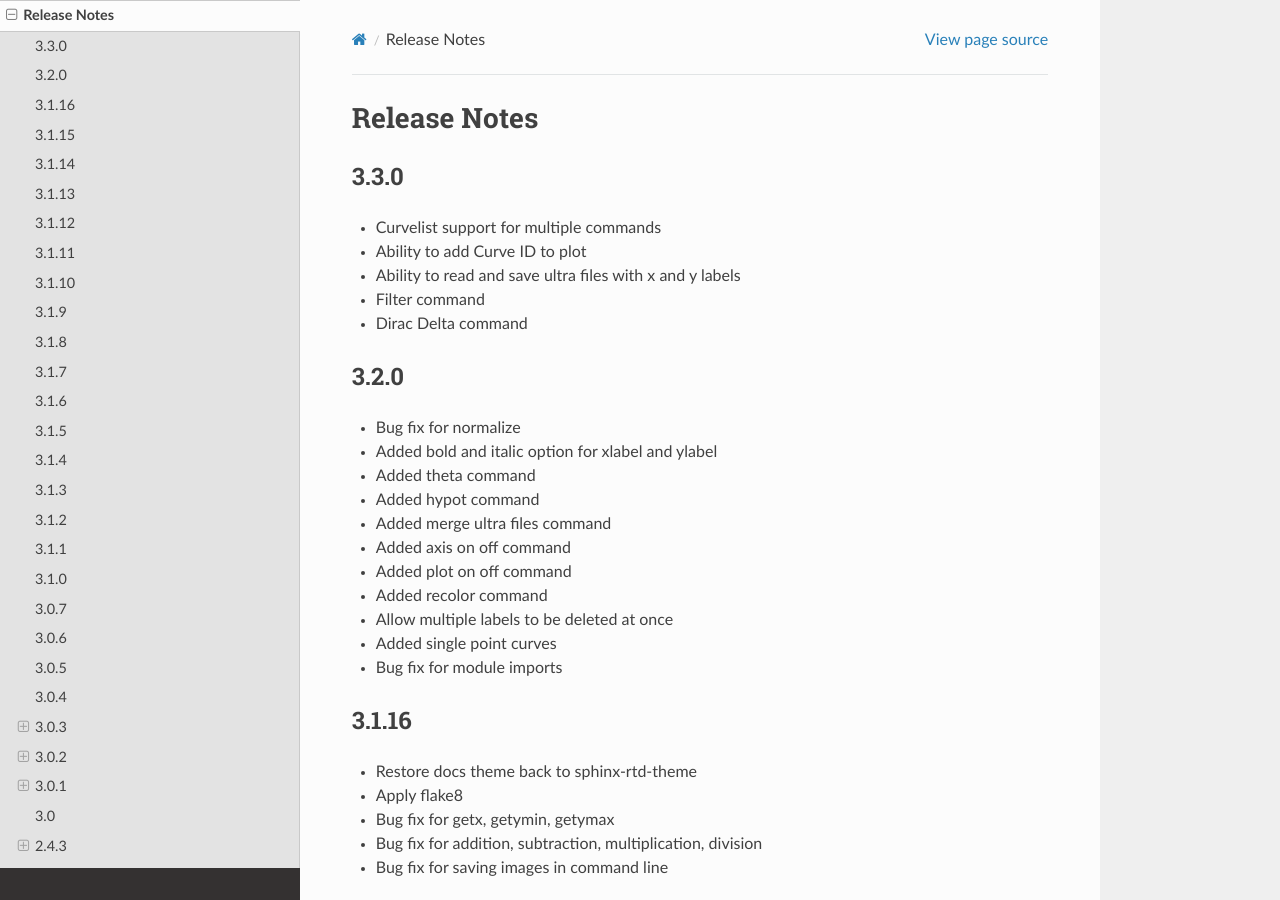
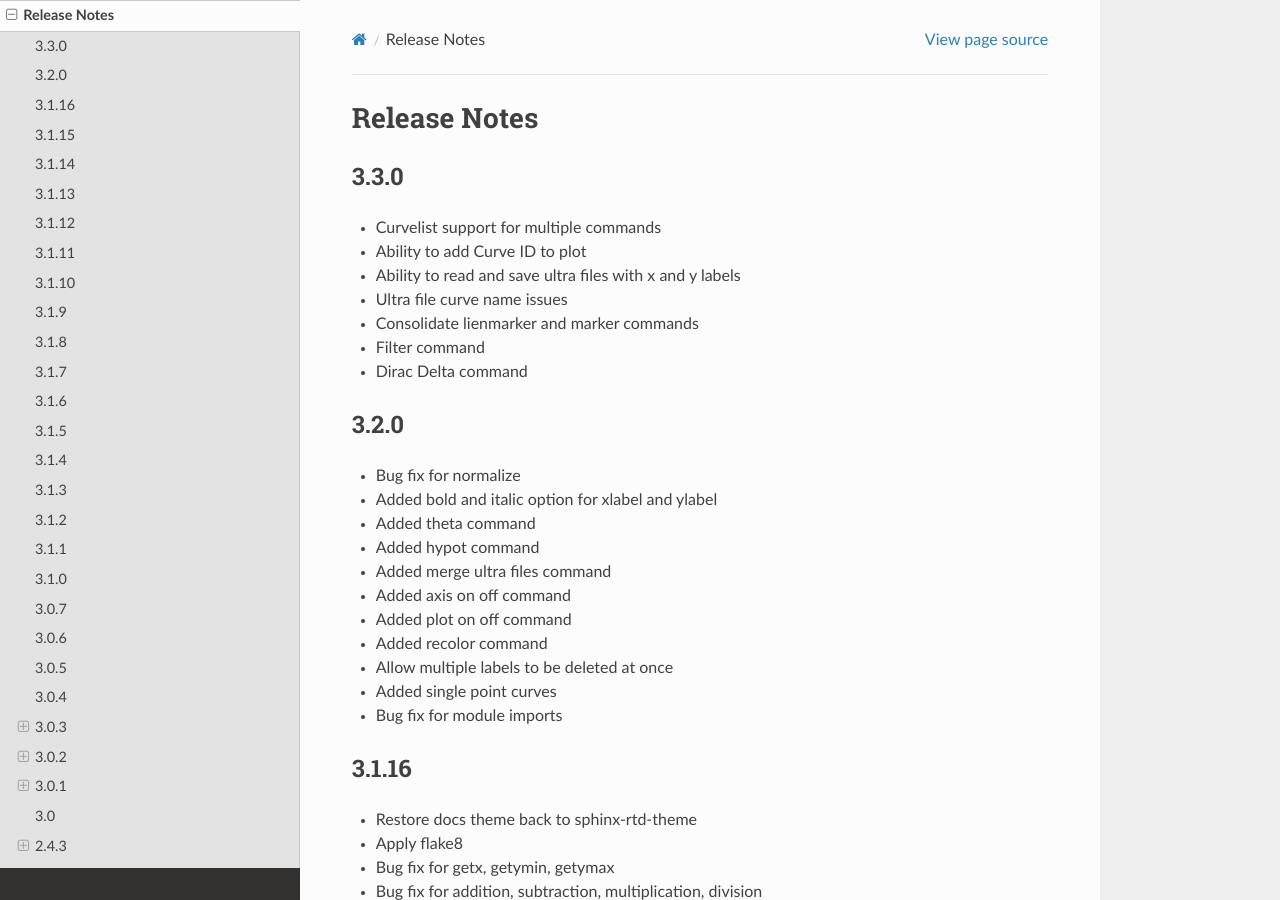
Before and after one commit to LLNL/PyDV, a Sphinx documentation site: the page built from docs/release_notes.rst, in a window 1280 px wide and 900 px high. Built offline with Sphinx 7.4.7 and the Read the Docs theme 2.0.0, drawn with Linux system fonts in a browser that asks for light colours.

Commit message:
updating release notes

```diff
--- a/docs/release_notes.rst
+++ b/docs/release_notes.rst
@@ -8,6 +8,8 @@ Release Notes
 * Curvelist support for multiple commands
 * Ability to add Curve ID to plot
 * Ability to read and save ultra files with x and y labels
+* Ultra file curve name issues
+* Consolidate lienmarker and marker commands
 * Filter command
 * Dirac Delta command
 
```
